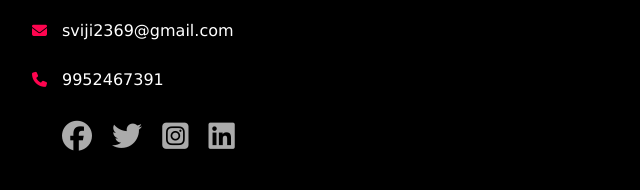
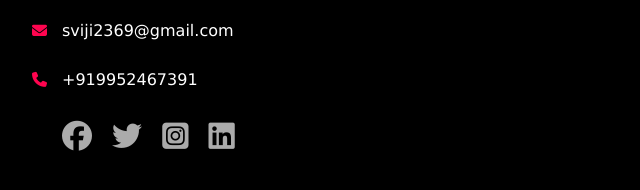
Before and after one commit to viji0306/my-portfolio, a plain HTML site: page index.html in a window 1280 px wide. Shown: the part 1946-2136 px from the top of the page, 96-736 px from the left. Drawn offline with Linux system fonts and the light colour scheme.

Commit message:
Update index.html

```diff
--- a/index.html
+++ b/index.html
@@ -110,7 +110,7 @@
                 <div class="contact-left">
                     <h1 class="sub-title">Contact Me</h1>
                     <p><i class="fa-sharp fa-solid fa-envelope"></i></i>sviji2369@gmail.com</p>
-                    <p><i class="fa-solid fa-phone"></i>9952467391</p>
+                    <p><i class="fa-solid fa-phone"></i>+919952467391</p>
              <div class="social-icons">
                 <a href="#"><i class="fa-brands fa-facebook"></i></a>
                 <a href="#"><i class="fa-brands fa-twitter"></i></a>
```
